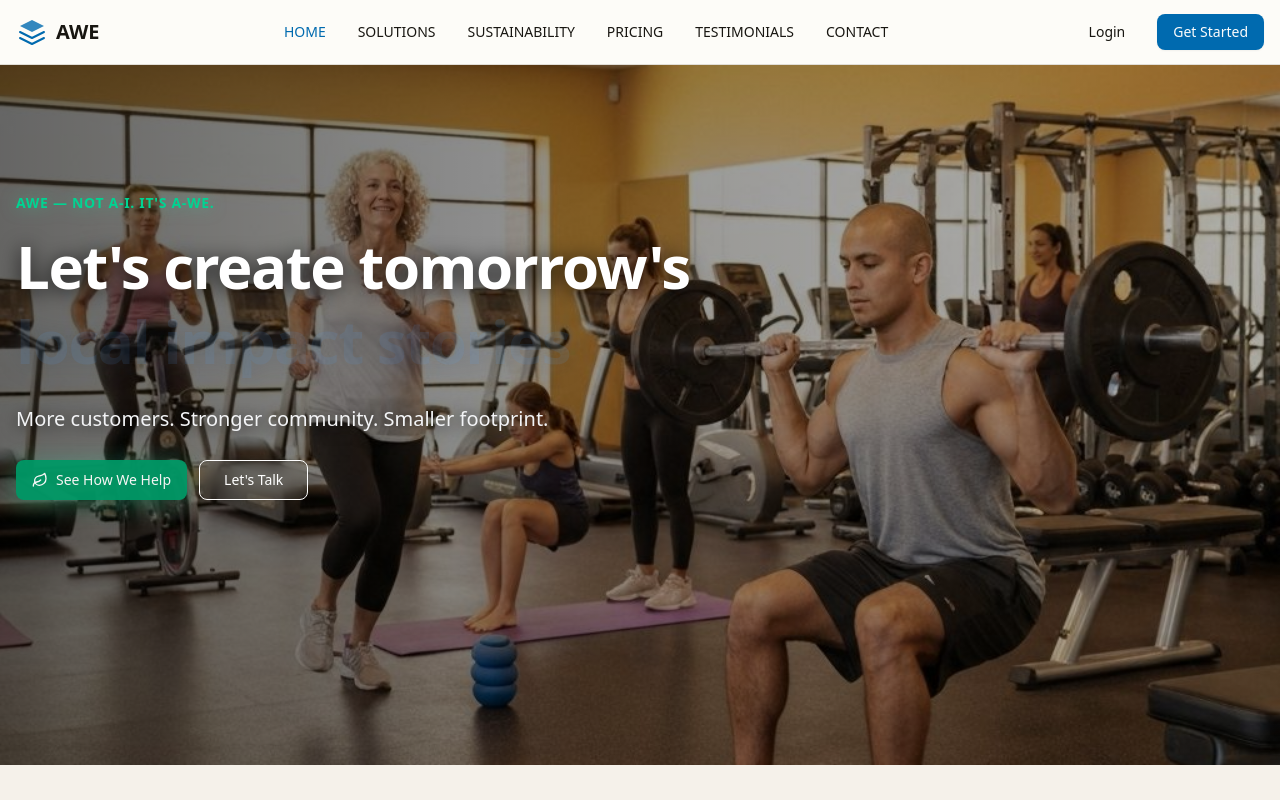
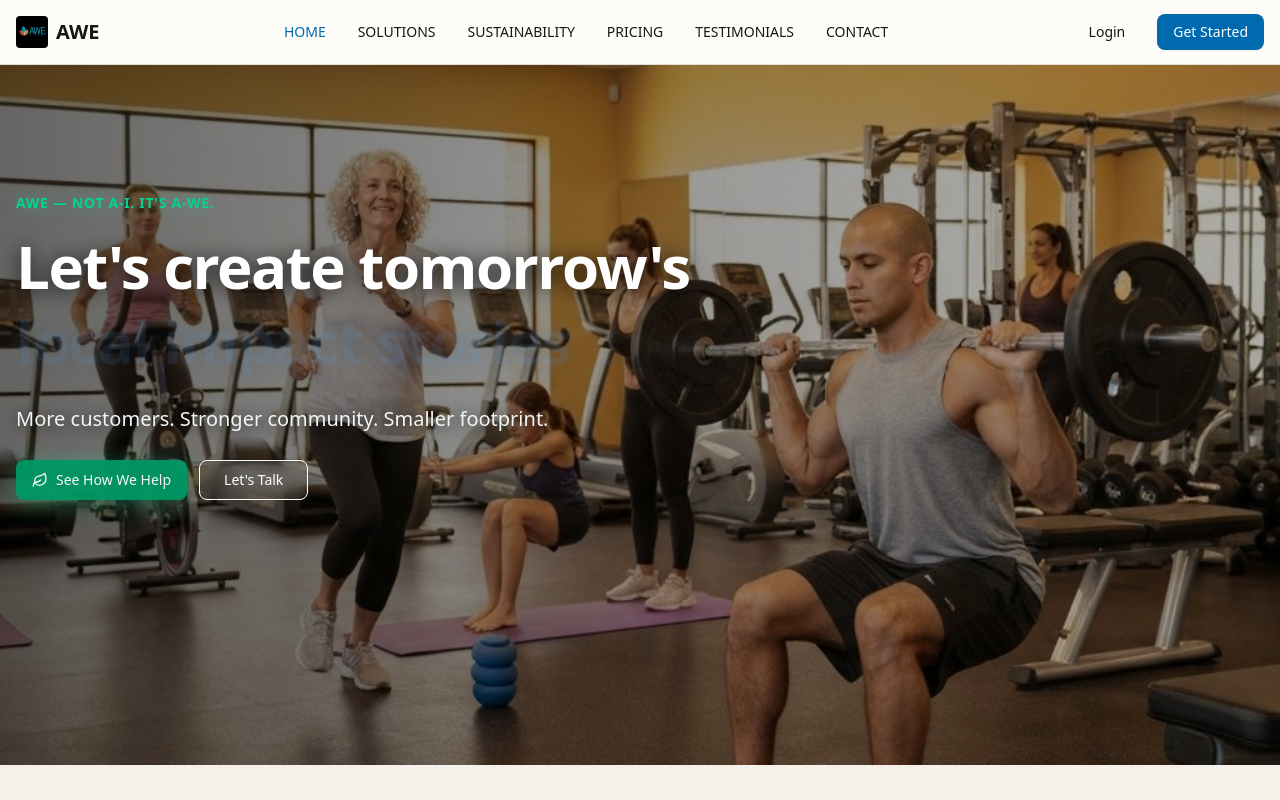
Before and after one commit to valentinasilva8/bob25, a Next.js app in the folder frontend/: page / in a window 1280 px wide. Shown: the top 800 px of the page. Built offline with nearby package versions, Linux system fonts and the light colour scheme.

Commit message:
Replace placeholder logos with real AWE logo
- Added AWE LOGO.jpg to frontend/public/awe-logo.jpg
- Updated header component to use real logo
- Updated register page to use real logo
- Updated onboarding page to use real logo
- All logo references now point to the actual AWE brand logo

```diff
--- a/frontend/app/onboarding/page.tsx
+++ b/frontend/app/onboarding/page.tsx
@@ -126,7 +126,7 @@ export default function OnboardingPage() {
     <div className="flex min-h-screen w-full items-center justify-center p-6 md:p-10 bg-gradient-to-br from-blue-50 to-green-50">
       <div className="w-full max-w-2xl">
         <Link href="/" className="flex items-center gap-2 mb-6 hover:opacity-80 transition-opacity">
-          <Image src="/awe-logo.svg" alt="AWE Logo" width={40} height={40} />
+          <Image src="/awe-logo.jpg" alt="AWE Logo" width={40} height={40} />
           <span className="text-2xl font-bold text-primary">awe</span>
         </Link>
 
--- a/frontend/app/register/page.tsx
+++ b/frontend/app/register/page.tsx
@@ -130,7 +130,7 @@ export default function RegisterPage() {
     <div className="flex min-h-screen w-full items-center justify-center p-6 md:p-10 bg-gradient-to-br from-green-50 via-blue-50 to-orange-50">
       <div className="w-full max-w-2xl">
         <Link href="/" className="flex items-center gap-2 mb-6 hover:opacity-80 transition-opacity">
-          <Image src="/awe-logo.svg" alt="AWE Logo" width={40} height={40} />
+          <Image src="/awe-logo.jpg" alt="AWE Logo" width={40} height={40} />
           <span className="text-2xl font-bold text-primary">awe</span>
         </Link>
 
--- a/frontend/components/header.tsx
+++ b/frontend/components/header.tsx
@@ -1,4 +1,5 @@
 import Link from "next/link"
+import Image from "next/image"
 import { Button } from "@/components/ui/button"
 
 export function Header() {
@@ -10,30 +11,7 @@ export function Header() {
       <div className="container mx-auto flex h-16 items-center justify-between px-4">
         <Link href="/" className="flex items-center gap-2">
           <div className="flex items-center gap-2">
-            <svg
-              width="32"
-              height="32"
-              viewBox="0 0 32 32"
-              fill="none"
-              xmlns="http://www.w3.org/2000/svg"
-              className="text-primary"
-            >
-              <path d="M16 4L4 10L16 16L28 10L16 4Z" fill="currentColor" opacity="0.8" />
-              <path
-                d="M4 16L16 22L28 16"
-                stroke="currentColor"
-                strokeWidth="2"
-                strokeLinecap="round"
-                strokeLinejoin="round"
-              />
-              <path
-                d="M4 22L16 28L28 22"
-                stroke="currentColor"
-                strokeWidth="2"
-                strokeLinecap="round"
-                strokeLinejoin="round"
-              />
-            </svg>
+            <Image src="/awe-logo.jpg" alt="AWE Logo" width={32} height={32} className="rounded" />
             <span className="text-xl font-bold">AWE</span>
           </div>
         </Link>
```
Also changed, not shown: frontend/public/awe-logo.jpg (added).
